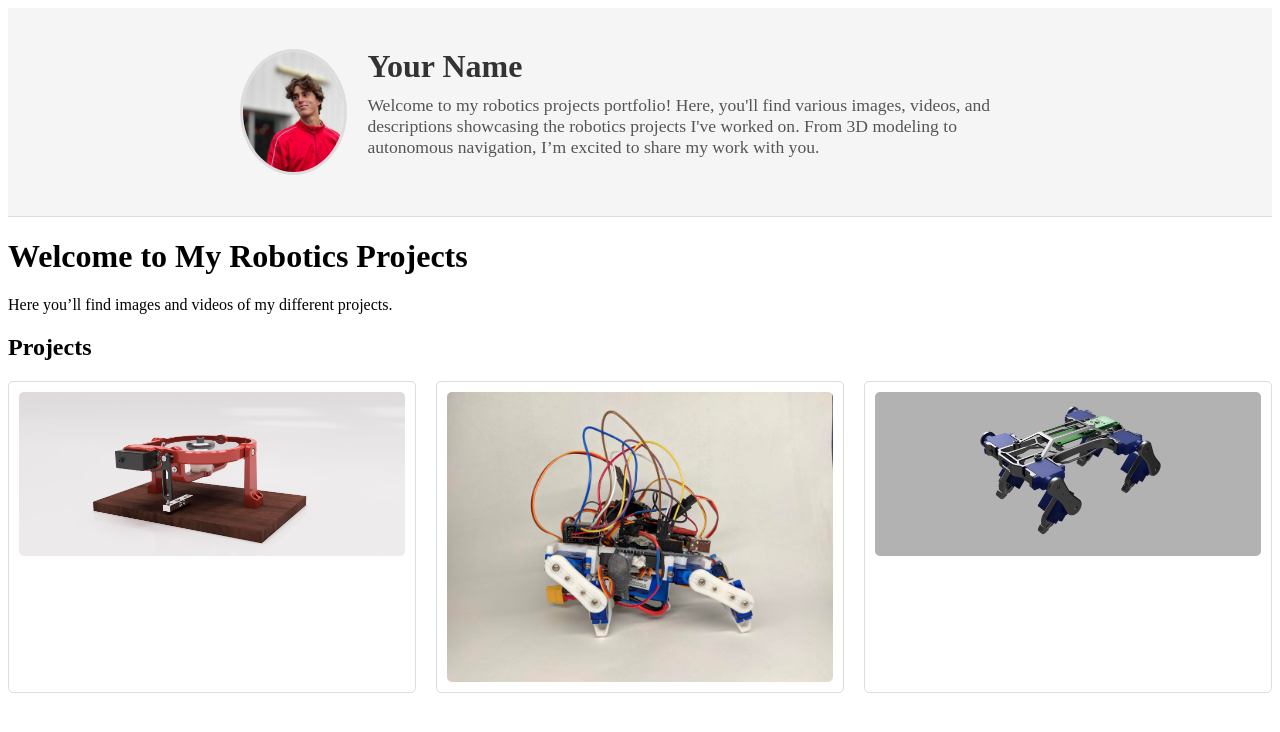
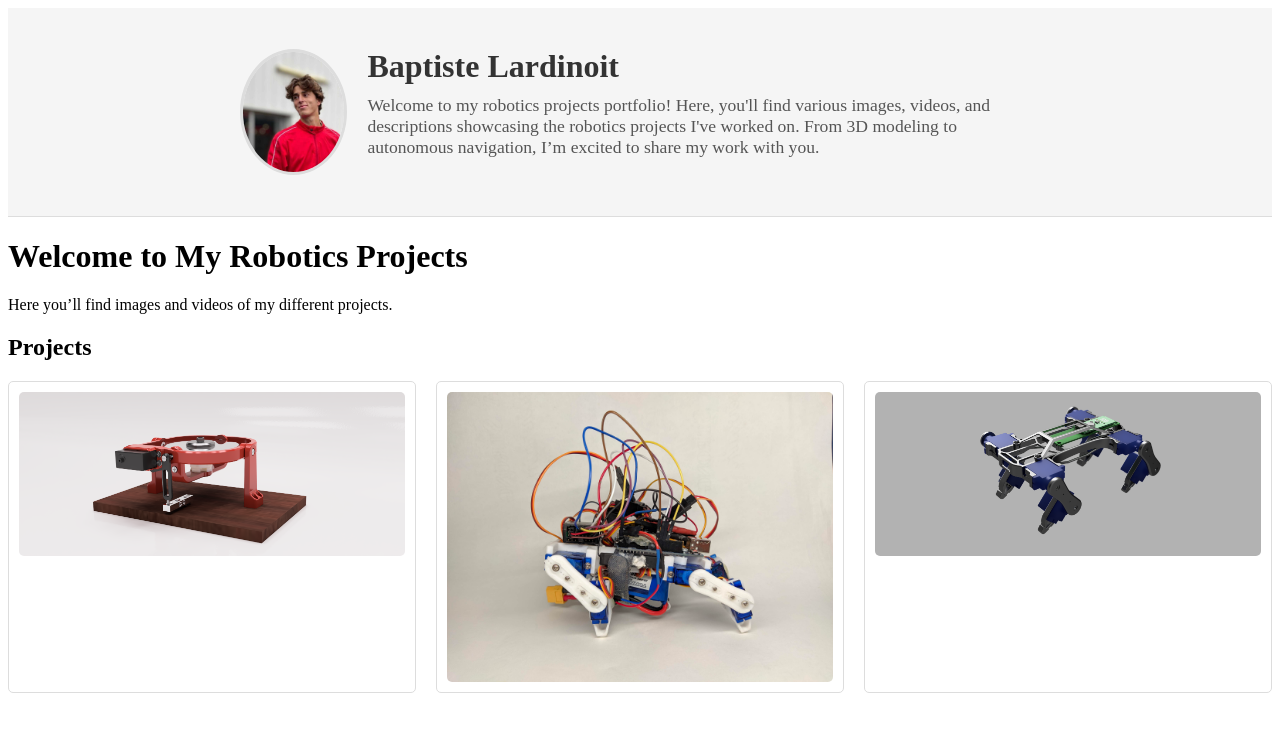
Before and after one commit to BaptisteLardinoit/BaptisteLardinoit.github.io, a Jekyll site: the page built from index.md, in a window 1280 px wide. Shown: the top 732 px of the page. Built offline with Jekyll 4.4.1, drawn with Linux system fonts in a browser that asks for light colours.

Commit message:
Update index.md

```diff
--- a/index.md
+++ b/index.md
@@ -7,7 +7,7 @@ layout: default
   <div class="header-content">
     <img src="/assets/images/422765839_695656782722177_1716881690510392068_n.jpg" alt="Profile Picture" class="profile-pic">
     <div class="intro-text">
-      <h1>Your Name</h1>
+      <h1>Baptiste Lardinoit</h1>
       <p>Welcome to my robotics projects portfolio! Here, you'll find various images, videos, and descriptions showcasing the robotics projects I've worked on. From 3D modeling to autonomous navigation, I’m excited to share my work with you.</p>
     </div>
   </div>
```
